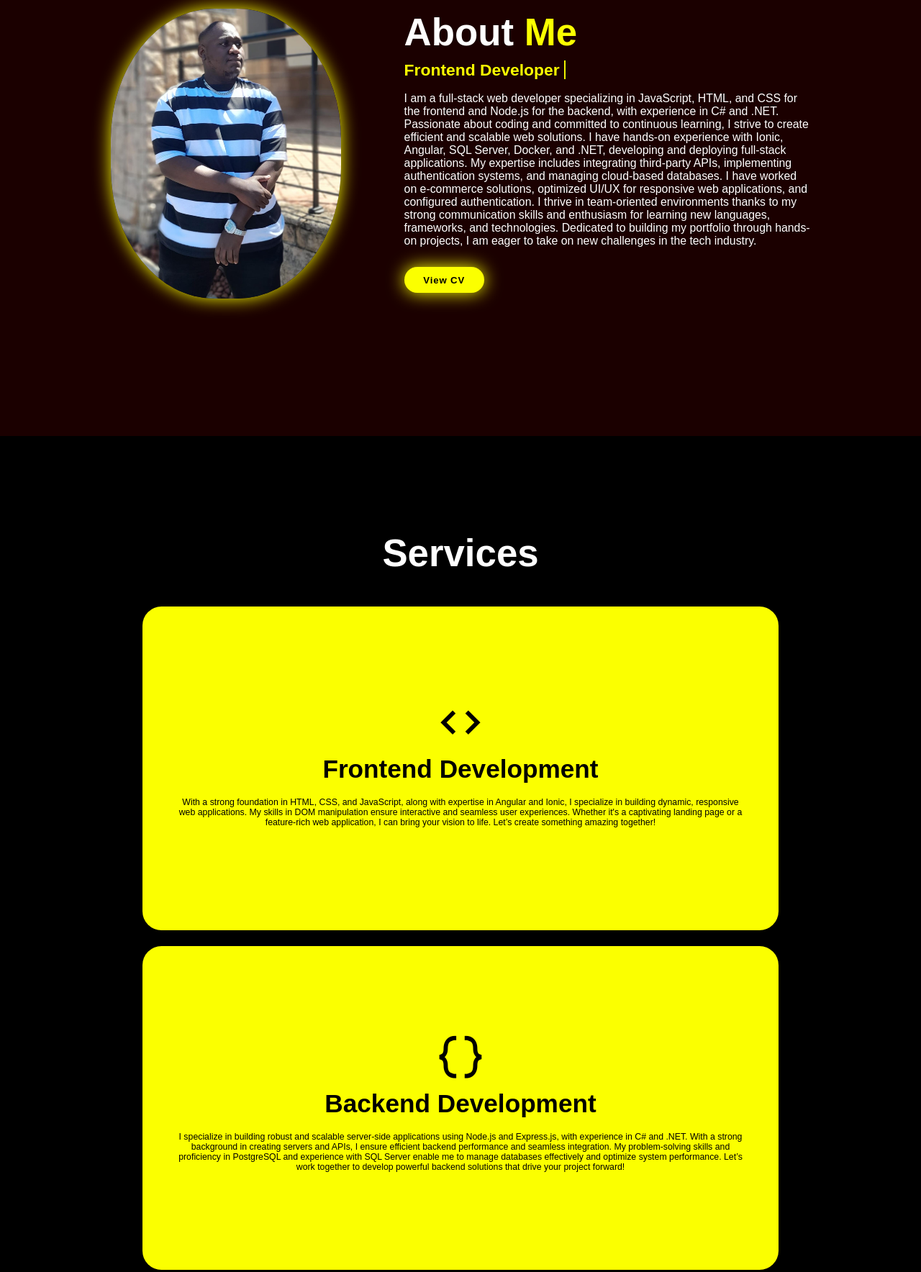
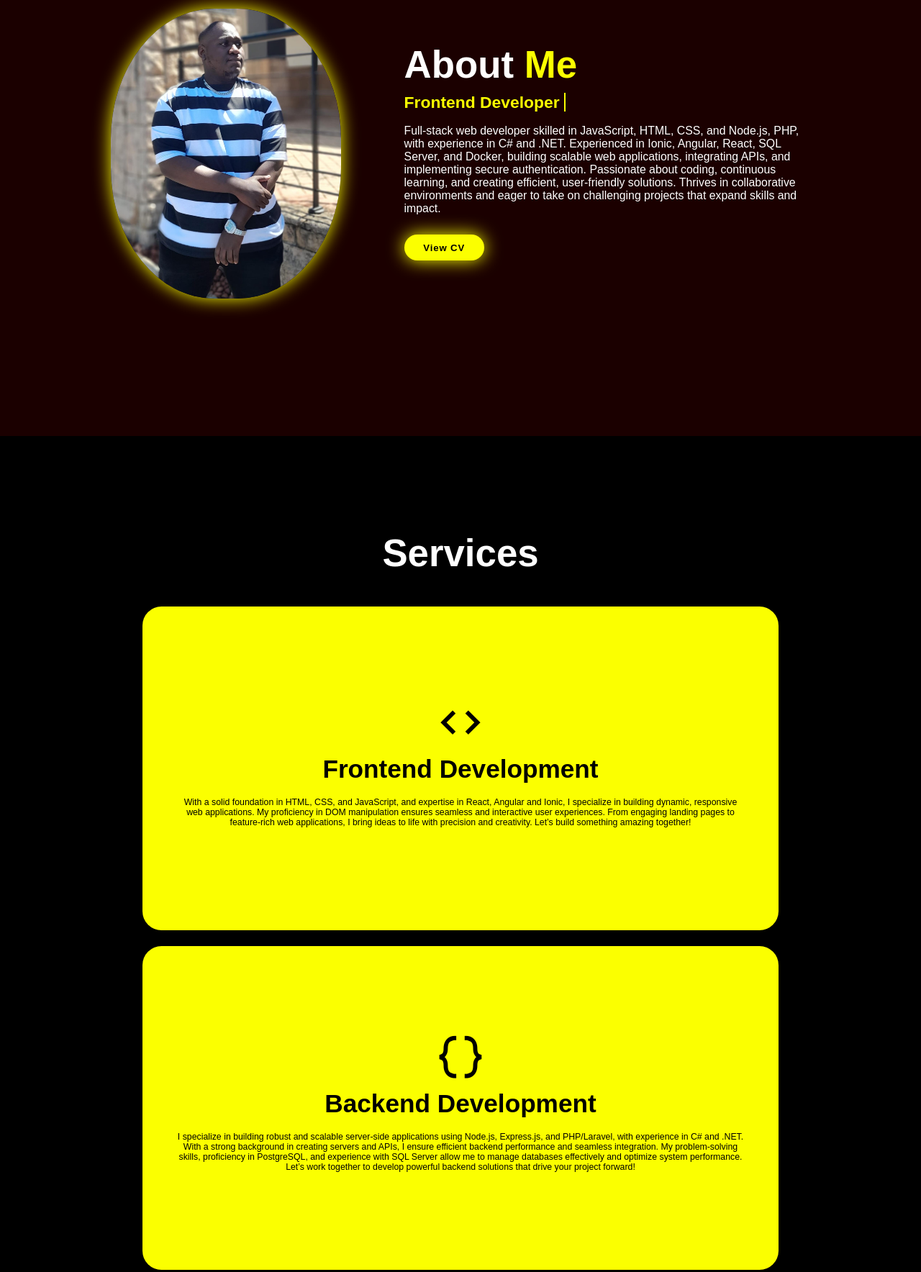
Before and after one commit to Tshegofatso85/portfolio, a plain HTML site: page index.html in a window 1280 px wide. Shown: the part 994-2762 px from the top of the page at 72% size. Drawn offline with nearby package versions, Linux system fonts and the light colour scheme.

Commit message:
updated resume

```diff
--- a/index.html
+++ b/index.html
@@ -76,20 +76,14 @@
           <span></span>
         </h3>
         <p>
-          I am a full-stack web developer specializing in JavaScript, HTML, and
-          CSS for the frontend and Node.js for the backend, with experience in
-          C# and .NET. Passionate about coding and committed to continuous
-          learning, I strive to create efficient and scalable web solutions. I
-          have hands-on experience with Ionic, Angular, SQL Server, Docker, and
-          .NET, developing and deploying full-stack applications. My expertise
-          includes integrating third-party APIs, implementing authentication
-          systems, and managing cloud-based databases. I have worked on
-          e-commerce solutions, optimized UI/UX for responsive web applications,
-          and configured authentication. I thrive in team-oriented environments
-          thanks to my strong communication skills and enthusiasm for learning
-          new languages, frameworks, and technologies. Dedicated to building my
-          portfolio through hands-on projects, I am eager to take on new
-          challenges in the tech industry.
+          Full-stack web developer skilled in JavaScript, HTML, CSS, and
+          Node.js, PHP, with experience in C# and .NET. Experienced in Ionic,
+          Angular, React, SQL Server, and Docker, building scalable web
+          applications, integrating APIs, and implementing secure
+          authentication. Passionate about coding, continuous learning, and
+          creating efficient, user-friendly solutions. Thrives in collaborative
+          environments and eager to take on challenging projects that expand
+          skills and impact.
         </p>
         <a
           href="https://drive.google.com/file/d/1SUykFBknb52bvdL_J32cukfzvtIg4V7D/view?usp=sharing"
@@ -109,13 +103,13 @@
             <i class="bx bx-code"></i>
             <h4>Frontend Development</h4>
             <p>
-              With a strong foundation in HTML, CSS, and JavaScript, along with
-              expertise in Angular and Ionic, I specialize in building dynamic,
-              responsive web applications. My skills in DOM manipulation ensure
-              interactive and seamless user experiences. Whether it's a
-              captivating landing page or a feature-rich web application, I can
-              bring your vision to life. Let’s create something amazing
-              together!
+              With a solid foundation in HTML, CSS, and JavaScript, and
+              expertise in React, Angular and Ionic, I specialize in building
+              dynamic, responsive web applications. My proficiency in DOM
+              manipulation ensures seamless and interactive user experiences.
+              From engaging landing pages to feature-rich web applications, I
+              bring ideas to life with precision and creativity. Let’s build
+              something amazing together!
             </p>
           </div>
         </div>
@@ -126,14 +120,14 @@
             <h4>Backend Development</h4>
             <p>
               I specialize in building robust and scalable server-side
-              applications using Node.js and Express.js, with experience in C#
-              and .NET. With a strong background in creating servers and APIs, I
-              ensure efficient backend performance and seamless integration. My
-              problem-solving skills and proficiency in PostgreSQL and
-              experience with SQL Server enable me to manage databases
-              effectively and optimize system performance. Let’s work together
-              to develop powerful backend solutions that drive your project
-              forward!
+              applications using Node.js, Express.js, and PHP/Laravel, with
+              experience in C# and .NET. With a strong background in creating
+              servers and APIs, I ensure efficient backend performance and
+              seamless integration. My problem-solving skills, proficiency in
+              PostgreSQL, and experience with SQL Server allow me to manage
+              databases effectively and optimize system performance. Let’s work
+              together to develop powerful backend solutions that drive your
+              project forward!
             </p>
           </div>
         </div>
@@ -192,6 +186,33 @@
             <div
               class="btn"
               onclick="window.open('https://github.com/Tshegofatso85/SemiTone','_blank')"
+            >
+              See Code
+            </div>
+          </div>
+        </div>
+        <div class="projects-card">
+          <img src="./images/project.jpg" alt="" />
+
+          <h3>TaxTim Crypto Tax Calculator</h3>
+
+          <p>
+            Created a tax calculator for TaxTim, and this calculator imports
+            users’ cryptocurrency transactions from Excel/CSV files, converts
+            them into structured JSON, and calculates crypto base cost, capital
+            gains, and losses across tax years using the SARS-mandated FIFO
+            (First-In, First-Out) methodology.
+          </p>
+          <div class="btn-group">
+            <div
+              class="btn"
+              onclick="window.open('https://crypto-tax-calculator-zeta.vercel.app/','_blank')"
+            >
+              See Project
+            </div>
+            <div
+              class="btn"
+              onclick="window.open('https://github.com/Tshegofatso85/Crypto-Tax-Calculator','_blank')"
             >
               See Code
             </div>
```
